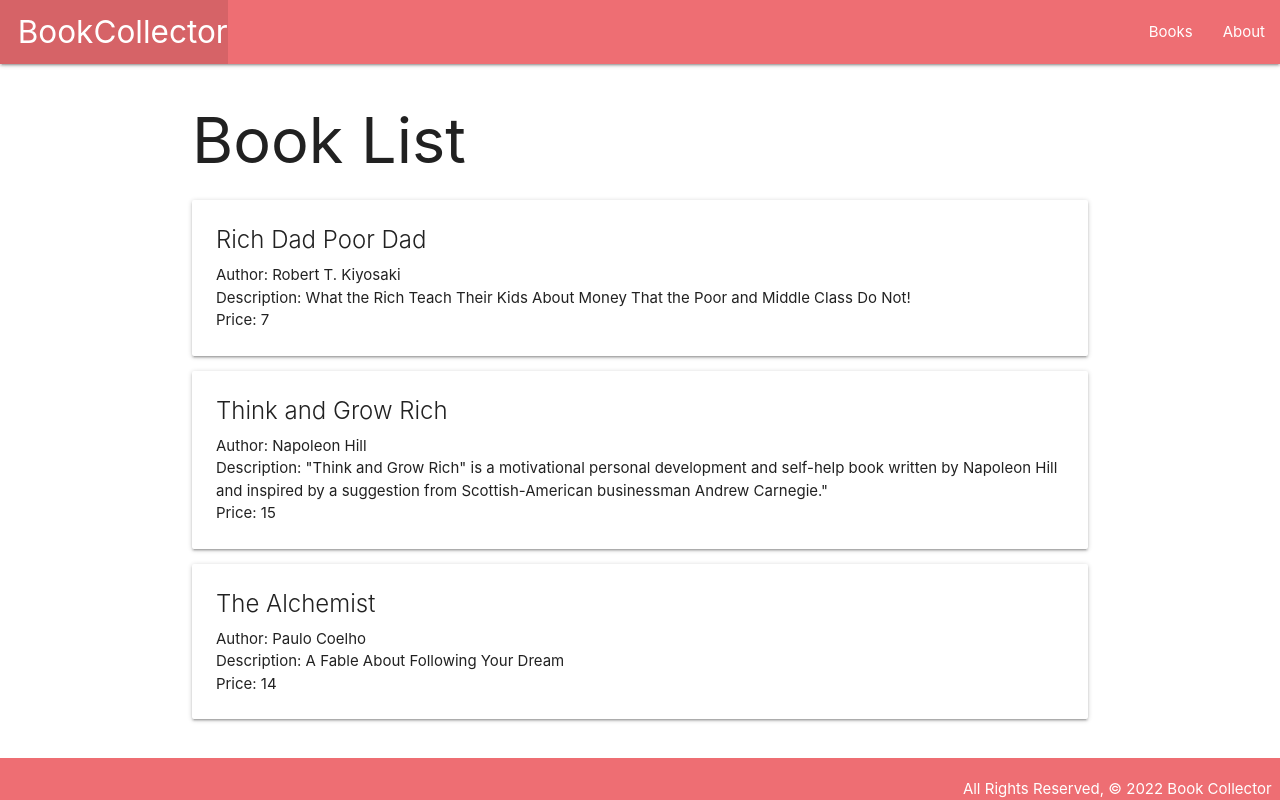
After one commit to germanokuerten/bookcollector, a Django app: page /books/ in a window 1280 px wide. The commit adds this page. Run offline with Django 4.2, Linux system fonts and the light colour scheme.

Commit message:
books route added

```diff
--- /dev/null
+++ b/main_app/static/css/style.css
@@ -0,0 +1,14 @@
+body {
+    display: flex;
+    min-height: 100vh;
+    flex-direction: column;
+  }
+
+  main {
+    flex: 1 0 auto;
+  }
+
+  footer {
+    padding-top: 0;
+    text-align: right;
+  }
--- /dev/null
+++ b/main_app/templates/base.html
@@ -0,0 +1,35 @@
+{% load static %}
+
+<!DOCTYPE html>
+<html lang="en">
+<head>
+  <meta charset="UTF-8">
+  <meta name="viewport" content="width=device-width, initial-scale=1.0">
+  <meta http-equiv="X-UA-Compatible" content="ie=edge">
+  <title>Cat Collector</title>
+  <link rel="stylesheet" href="https://cdnjs.cloudflare.com/ajax/libs/materialize/1.0.0/css/materialize.min.css">
+  <link rel="stylesheet" type="text/css" href="{% static 'css/style.css' %}">
+</head>
+<body>
+  <header class="navbar-fixed">
+    <nav>
+      <div class="nav-wrapper">
+        <ul>
+          <li><a href="/" class="left brand-logo">&nbsp;&nbsp;BookCollector</a></li>
+        </ul>
+        <ul class="right">
+            <li><a href="/books">Books</a></li>
+            <li><a href="/about">About</a></li>
+        </ul>
+      </div>
+    </nav>
+  </header>
+  <main class="container">
+    {% block content %}
+    {% endblock %}
+  </main>
+  <footer class="page-footer">
+    <div class="right">All Rights Reserved, &copy; 2022 Book Collector &nbsp;</div>
+  </footer>
+</body>
+</html>
--- /dev/null
+++ b/main_app/templates/books/index.html
@@ -0,0 +1,21 @@
+{% extends 'base.html' %}
+{% block content %}
+
+<h1>Book List</h1>
+
+{% for book in books %}
+  <div class="card">
+    <div class="card-content">
+      <span class="card-title">{{ book.name }}</span>
+      <p>Author: {{ book.author }}</p>
+      <p>Description: {{ book.description }}</p>
+      {% if book.price > 0 %}
+        <p>Price: {{ book.price }}</p>
+      {% else %}
+        <p>Price: Free</p>
+      {% endif %}
+    </div>
+  </div>
+{% endfor %}
+
+{% endblock %}
--- a/main_app/urls.py
+++ b/main_app/urls.py
@@ -5,5 +5,6 @@ from . import views
 urlpatterns = [
     # ('route', controller, nickname)
     path('', views.home, name='home'),
-    path('about/', views.about, name='about')
+    path('about/', views.about, name='about'),
+    path('books/', views.books_index, name='books'),
 ]
--- a/main_app/views.py
+++ b/main_app/views.py
@@ -1,5 +1,23 @@
 from django.shortcuts import render
 from django.http import HttpResponse
+
+# Faux Cat Data - Database simulation
+class Book:
+    def __init__(self, name, author, description, price):
+        self.name = name
+        self.author = author
+        self.description = description
+        self.price = price
+
+    # Book objects that are being instantiated from the Book class.
+books = [
+    Book('Rich Dad Poor Dad', 'Robert T. Kiyosaki', ' What the Rich Teach Their Kids About Money That the Poor and Middle Class Do Not!', 7),
+    Book('Think and Grow Rich', 'Napoleon Hill', '"Think and Grow Rich" is a motivational personal development and self-help book written by Napoleon Hill and inspired by a suggestion from Scottish-American businessman Andrew Carnegie."', 15),
+    Book('The Alchemist', 'Paulo Coelho', 'A Fable About Following Your Dream', 14),
+]
+
+
+
 
 # Create your views here.
 
@@ -15,3 +33,6 @@ def about(request):
     # If you want to send back a template file instead use "render"
     # Django will look into the folder called templates and return the specific file.
     return render(request, 'about.html')
+
+def books_index(request):
+    return render(request, 'books/index.html', {'books': books})
```
Also changed, not shown: main_app/templates/about.html (+5 -12 lines).
